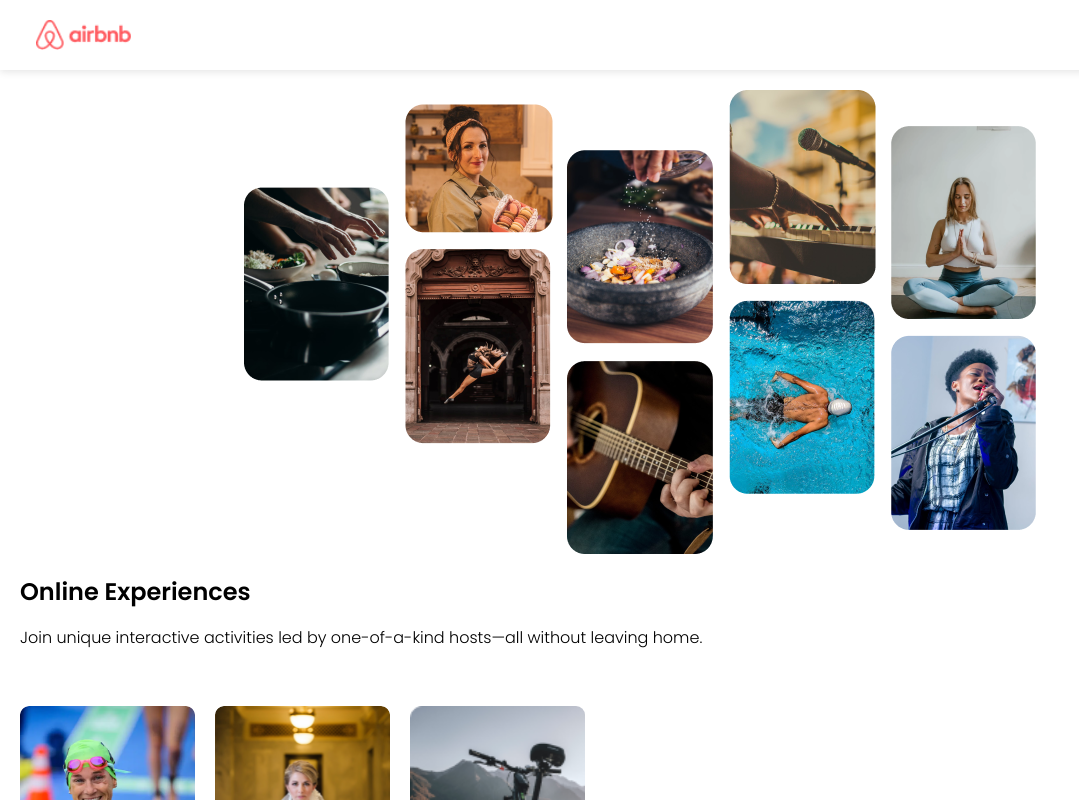
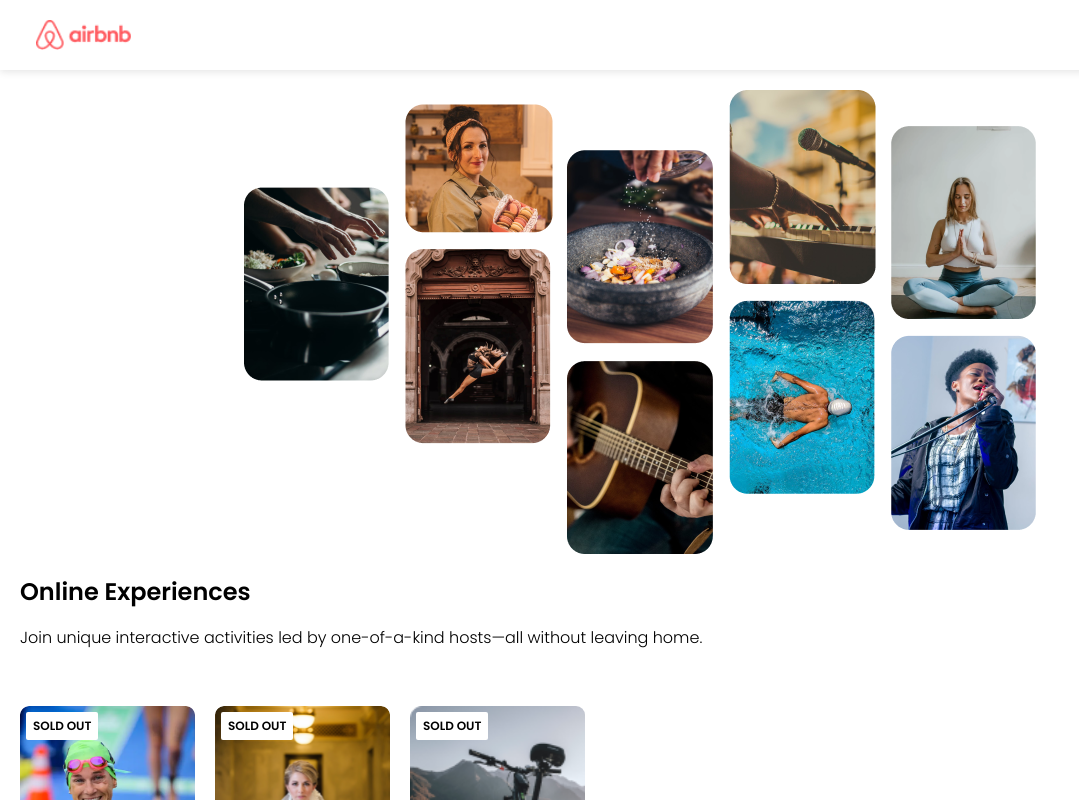
Before and after one commit to Anuth96/React, a React (Vite) app in the folder Scrimba-LearnReactForFreeCourse/React-AirBnb-Clone/: page / in a window 1280 px wide. Shown: the top 800 px of the page, without its empty margins (0-1079 px from the left). Built offline with nearby package versions, Linux system fonts and the light colour scheme.

Commit message:
Created sold out badge and added styling

```diff
--- a/Scrimba-LearnReactForFreeCourse/React-AirBnb-Clone/src/components/card.jsx
+++ b/Scrimba-LearnReactForFreeCourse/React-AirBnb-Clone/src/components/card.jsx
@@ -3,6 +3,7 @@
 export default function Card(props) {
     return (
         <div className="card">
+          <div className="card--badge">SOLD OUT</div>
             <img src={`src/assets/${props.img}`} className="card-image" />
             <div className="card-stats">
                 <img src="src/assets/rating-star.png" className="card-star" />
--- a/Scrimba-LearnReactForFreeCourse/React-AirBnb-Clone/src/style.css
+++ b/Scrimba-LearnReactForFreeCourse/React-AirBnb-Clone/src/style.css
@@ -49,6 +49,7 @@
 }
 
 .card {
+  position: relative;
   width: 175px;
   font-size: 12px;
   flex: 0 0 auto;
@@ -79,6 +80,17 @@
 .card-price {
   margin-top: auto;
 }
+
+.card--badge {
+  position: absolute;
+  top: 6px;
+  left: 6px;
+  background-color: white;
+  padding: 5px 7px;
+  border-radius: 2px;
+  font-weight: bold;
+}
+
 .bold {
   font-weight: bold;
 }
```
